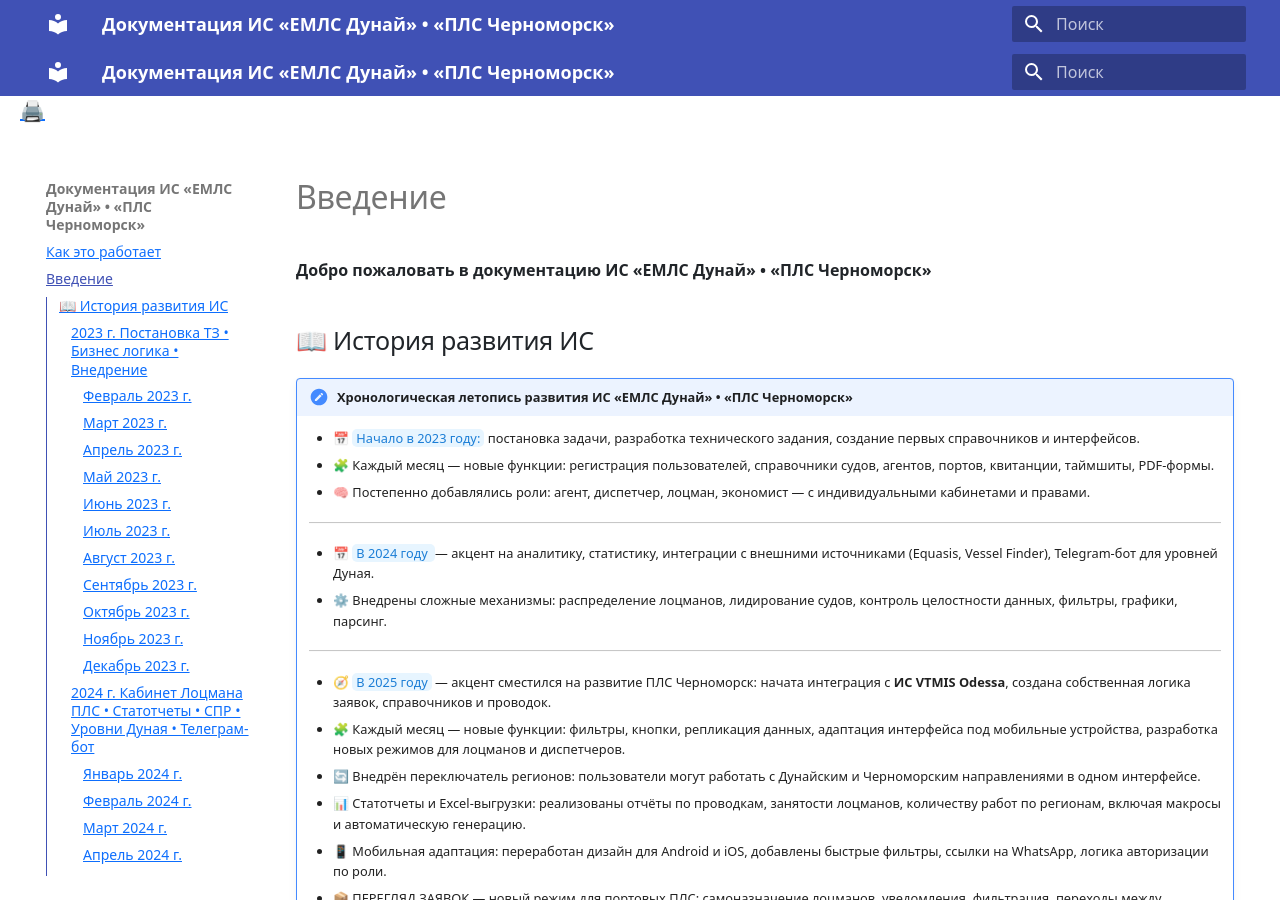
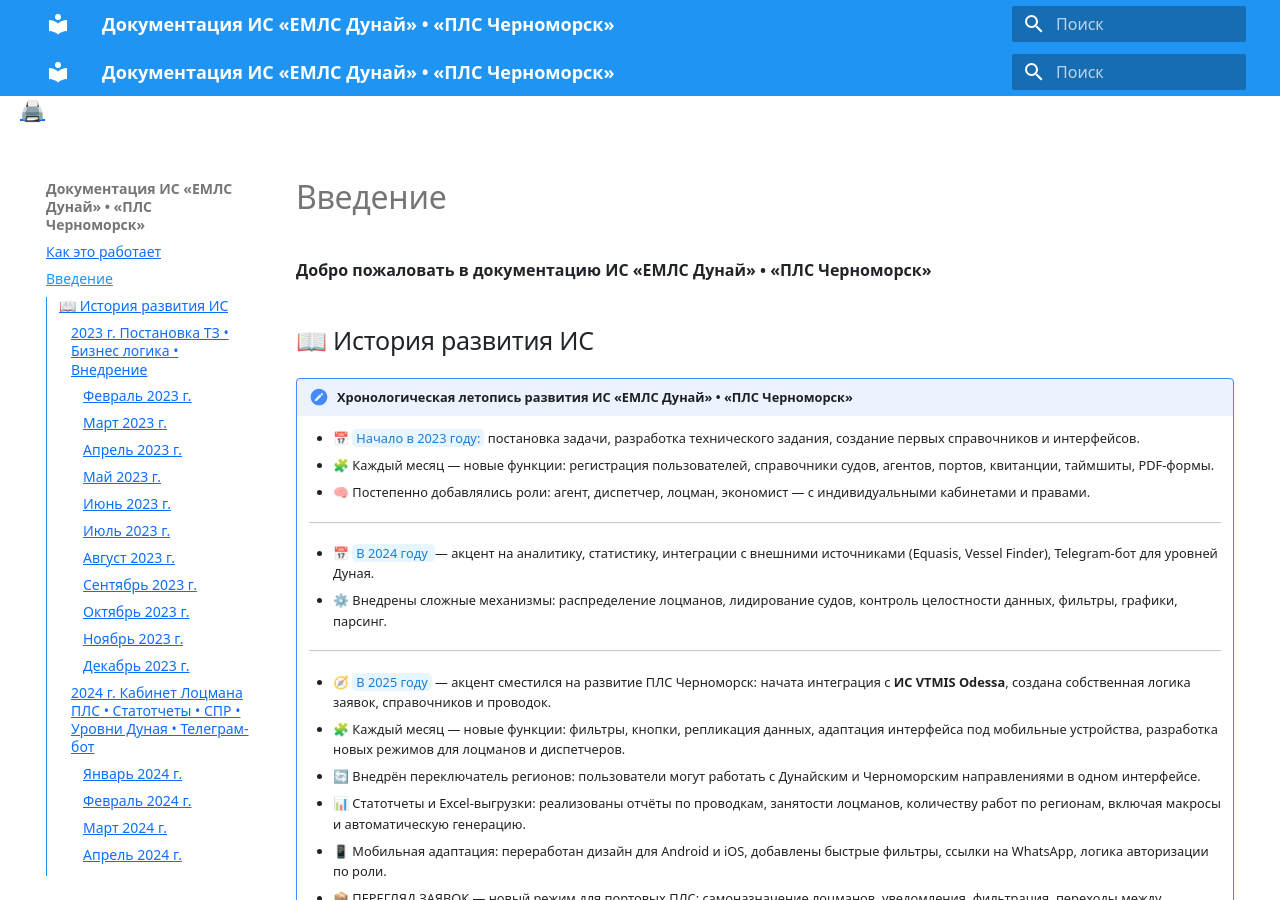
Before and after one commit to vvxsoni/Danube_help, an MkDocs documentation site: the page built from docs/index.md, in a window 1280 px wide and 900 px high. Built offline with MkDocs 1.6.1 and Material for MkDocs 9.7.7, drawn with Linux system fonts in a browser that asks for light colours.

```diff
--- a/mkdocs.yml
+++ b/mkdocs.yml
@@ -3,6 +3,10 @@
   name: material
   language: ru
   custom_dir: overrides
+  palette:
+    - scheme: default
+      primary: blue
+      accent: indigo
   features:
     - navigation.sections     # многоуровневое меню
     - navigation.expand       # раскрывать подразделы
```
Also changed, not shown: 1 other file.
